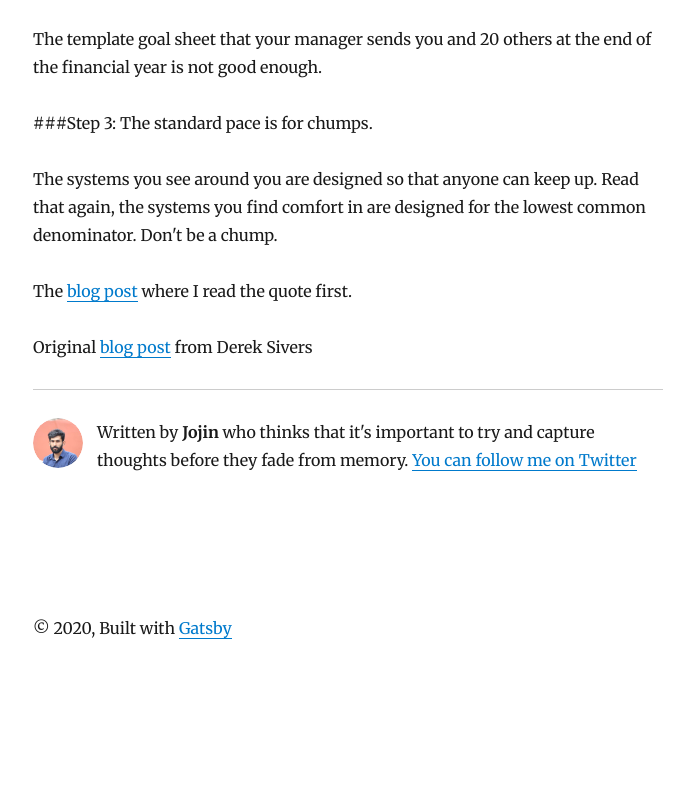
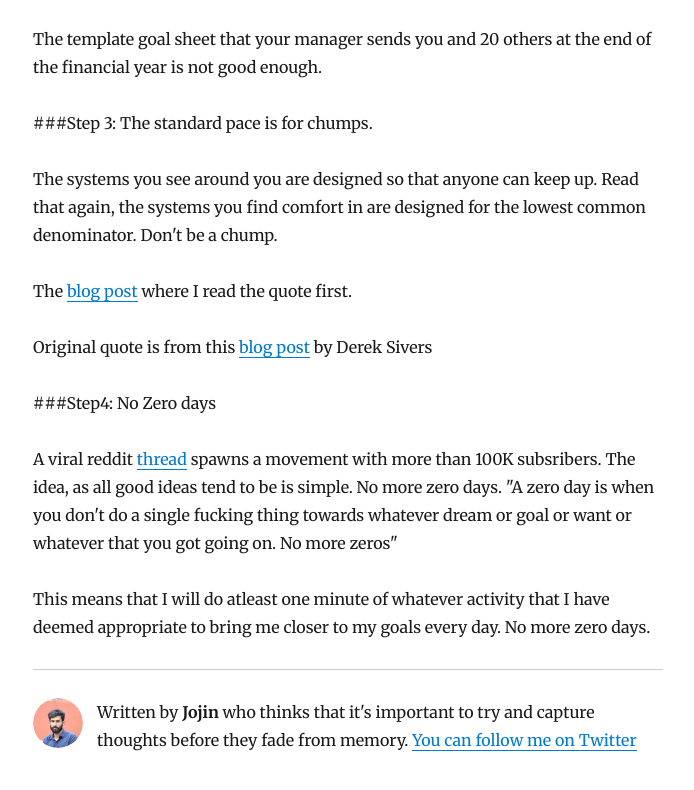
Before and after one commit to jojinkb/gatsby-blog, a Gatsby site: page /why-this-blog/ in a window 1280 px wide. Shown: the part 534-1324 px from the top of the page, without its empty margins (292-986 px from the left). Before the commit the page ends 1218 px from the top, so only its background shows below. Built offline with nearby package versions, Linux system fonts and the light colour scheme; Gatsby itself is replaced by a stand-in of ours; some packages are replaced by stand-ins of ours.

Commit message:
Add google analytics

```diff
--- a/content/blog/why-this-blog/index.md
+++ b/content/blog/why-this-blog/index.md
@@ -24,4 +24,10 @@ The systems you see around you are designed so that anyone can keep up. Read tha
 
 The [blog post](https://www.freecodecamp.org/news/how-i-got-a-second-degree-and-earned-5-developer-certifications-in-just-one-year-while-working-and-2b902ee291ab/ "Beau Carnes") where I read the quote first.
 
-Original [blog post](https://sive.rs/kimo "The standard pace is for chumps") from Derek Sivers
+Original quote is from this [blog post](https://sive.rs/kimo "The standard pace is for chumps") by Derek Sivers
+
+###Step4: No Zero days
+
+A viral reddit [thread](https://www.reddit.com/r/getdisciplined/comments/1q96b5/i_just_dont_care_about_myself/ "No zero days") spawns a movement with more than 100K subsribers. The idea, as all good ideas tend to be is simple. No more zero days. "A zero day is when you don't do a single fucking thing towards whatever dream or goal or want or whatever that you got going on. No more zeros"
+
+This means that I will do atleast one minute of whatever activity that I have deemed appropriate to bring me closer to my goals every day. No more zero days.
--- a/gatsby-config.js
+++ b/gatsby-config.js
@@ -12,6 +12,13 @@ module.exports = {
     },
   },
   plugins: [
+    {
+        resolve: `gatsby-plugin-gtag`,
+        options: {
+          // replace `UA-XXXXXXXXX-X` with your own Google Analytics Tracking ID
+          trackingId: `UA-180341680-1`,
+        },
+    },
     {
       resolve: `gatsby-source-filesystem`,
       options: {
--- a/package.json
+++ b/package.json
@@ -12,6 +12,7 @@
     "gatsby-image": "^2.4.19",
     "gatsby-plugin-feed": "^2.5.12",
     "gatsby-plugin-google-analytics": "^2.3.14",
+    "gatsby-plugin-gtag": "^1.0.13",
     "gatsby-plugin-manifest": "^2.4.30",
     "gatsby-plugin-offline": "^3.2.28",
     "gatsby-plugin-react-helmet": "^3.3.11",
```
Also changed, not shown: 1 other file.
